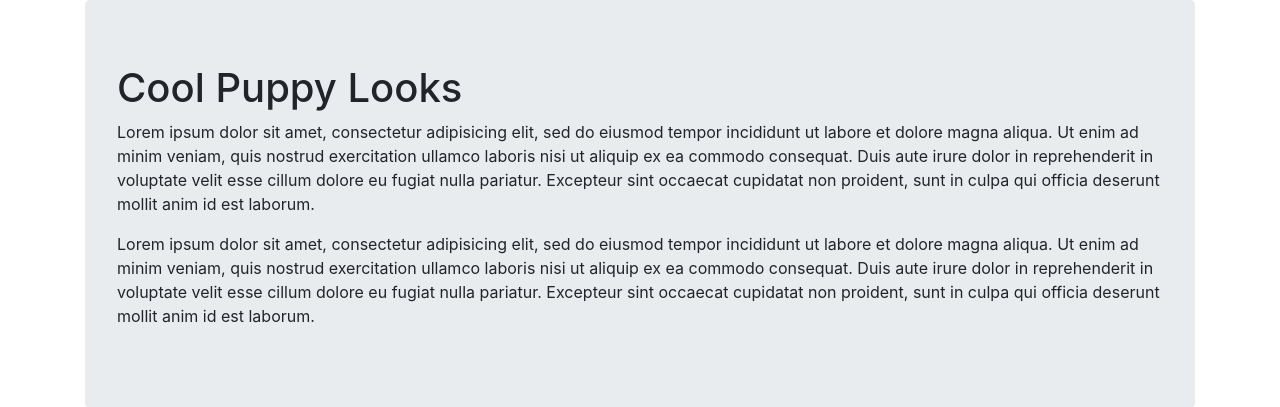
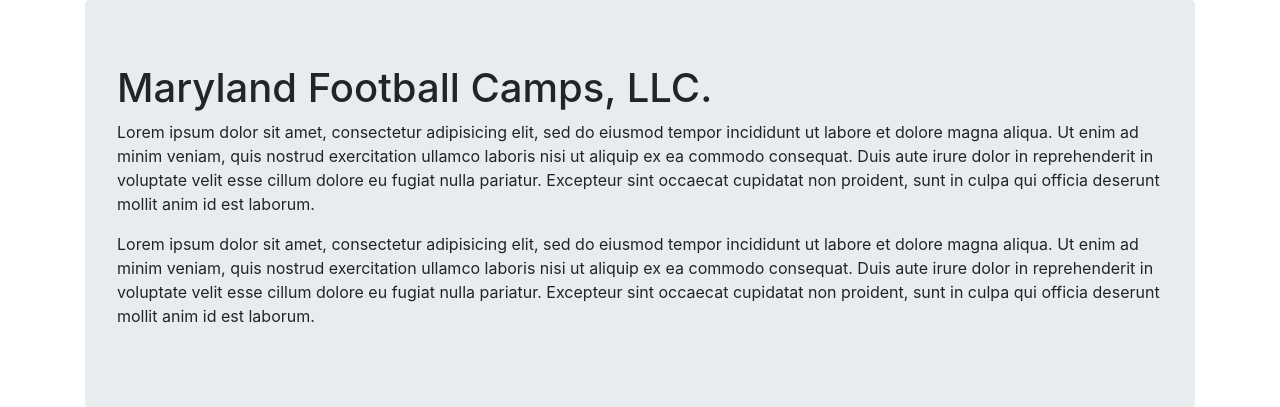
Before and after one commit to Shrey-ux/CMSC495_Project, a Flask app: page /about_us in a window 1280 px wide. Shown: the part 56-463 px from the top of the page. Run offline with Flask 2, Linux system fonts and the light colour scheme; some libraries are stand-ins or nearby versions.

Commit message:
Updates
Added company name toabout us page

```diff
--- a/templates/about_us.html
+++ b/templates/about_us.html
@@ -3,7 +3,7 @@
 
 <div class="container">
   <div class="jumbotron">
-    <h1>Cool Puppy Looks</h1>
+    <h1>Maryland Football Camps, LLC.</h1>
     <p>Lorem ipsum dolor sit amet, consectetur adipisicing elit, sed do eiusmod tempor incididunt ut labore et dolore magna aliqua. Ut enim ad minim veniam, quis nostrud exercitation ullamco laboris nisi ut aliquip ex ea commodo consequat. Duis aute irure dolor in reprehenderit in voluptate velit esse cillum dolore eu fugiat nulla pariatur. Excepteur sint occaecat cupidatat non proident, sunt in culpa qui officia deserunt mollit anim id est laborum.</p>
     <p>Lorem ipsum dolor sit amet, consectetur adipisicing elit, sed do eiusmod tempor incididunt ut labore et dolore magna aliqua. Ut enim ad minim veniam, quis nostrud exercitation ullamco laboris nisi ut aliquip ex ea commodo consequat. Duis aute irure dolor in reprehenderit in voluptate velit esse cillum dolore eu fugiat nulla pariatur. Excepteur sint occaecat cupidatat non proident, sunt in culpa qui officia deserunt mollit anim id est laborum.</p>
   </div>
```
